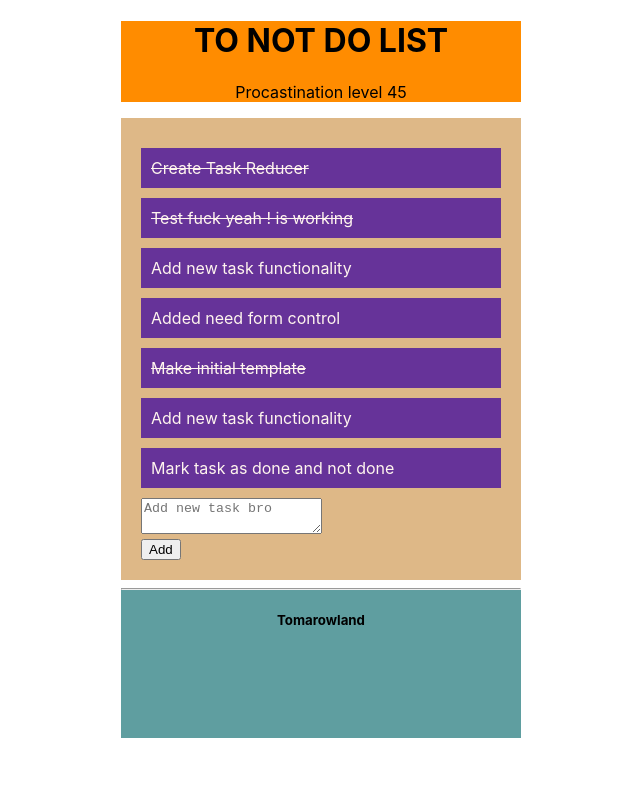
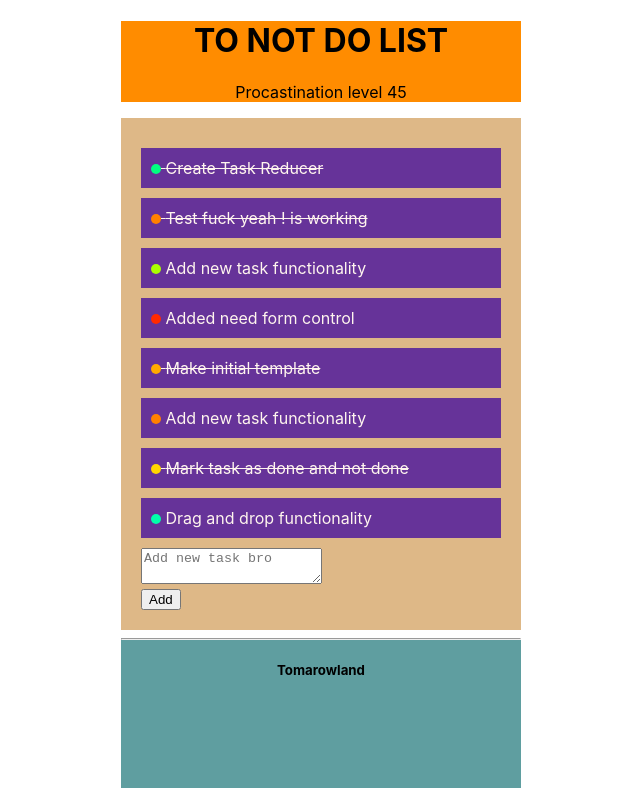
Before and after one commit to Damascan-Alex/to-not-do-list, a React (Create React App) app: page / in a window 1280 px wide. Shown: the whole page, without its empty margins (319-959 px from the left). Built offline with nearby package versions, Linux system fonts and the light colour scheme.

Commit message:
Render task color based of data from state

```diff
--- a/src/components/TaskList.jsx
+++ b/src/components/TaskList.jsx
@@ -5,8 +5,7 @@ import Task from "./task/task";
 import s from "./taskList.module.css";
 import { reduxForm, Field } from "redux-form";
 const TaskList = (props) => {
-
-  const {createNewTask} = props;
+  const { createNewTask } = props;
   let createNewTaskX = (values) => {
     createNewTask(values.addNewTask); // values same as Field names
   };
@@ -15,10 +14,9 @@ const TaskList = (props) => {
     <div>
       <div className={s.taskList}>
         {props.taskDivs.todayTasks.map((tsk) => (
-          <Task task={tsk.task} done={tsk.done} />
+          <Task task={tsk.task} done={tsk.done} importance={tsk.importance} />
         ))}
-
-      <AddTaskReduxForm onSubmit={createNewTaskX} />{" "}
+        <AddTaskReduxForm onSubmit={createNewTaskX} />{" "}
       </div>
 
       <div className={s.tomarowLand}>
@@ -29,17 +27,14 @@ const TaskList = (props) => {
   );
 };
 
-
 const AddTaskForm = ({ handleSubmit }) => {
-
   return (
     <form onSubmit={handleSubmit}>
       <div>
         <Field
-          component='textarea'
+          component="textarea"
           name="addNewTask"
           placeholder="Add new task bro"
-
         />
       </div>
       <div>
--- a/src/components/task/task.jsx
+++ b/src/components/task/task.jsx
@@ -4,9 +4,20 @@ import React from 'react';
 import s from './task.module.css'
 
 const Task = (props) => {
-return <div className={`${s.main} ${props.done ? s.done: ''}`}>{props.task}</div>
+return <div className={`${s.main} ${props.done ? s.done: ''}`}><TaskImportance importance={props.importance} /> {props.task}</div>
 }
+// this compoent takes care  of the incoming props and generate necesary color.
+const TaskImportance = (props) => {
+    const TaskColor = {
+        display: 'inline-block',
+        backgroundColor: `hsl(${props.importance*10}, 100%, 50%)`,
+        'border-radius': '50%',
+        width:'10px',
+        height: '10px'
 
+      }
+    return <div style={TaskColor} ></div>
+}
 export default Task
 
 //{`banner ${active ? "active" : ""}`}
--- a/src/redux/task-reducer.js
+++ b/src/redux/task-reducer.js
@@ -4,13 +4,14 @@ const CREATE_TASK = 'notDoTask/newTask/CREATE_TASK'
 
 let initialState= {
     todayTasks: [
-        { task: "Create Task Reducer", id: 354, importance: 1, done: true},
-        { task: "Test fuck yeah ! is working", id: 89, importance: 4 , done: true},
+        { task: "Create Task Reducer", id: 354, importance: 15, done: true},
+        { task: "Test fuck yeah ! is working", id: 89, importance: 3 , done: true},
+        { task: "Add new task functionality", id: 79, importance: 8 , done: false },
+        { task: "Added need form control", id: 79, importance:  1 , done: false },
+        { task: "Make initial template", id: 79, importance: 4, done: true },
         { task: "Add new task functionality", id: 79, importance: 3 , done: false },
-        { task: "Added need form control", id: 79, importance:  3 , done: false },
-        { task: "Make initial template", id: 79, importance: 3, done: true },
-        { task: "Add new task functionality", id: 79, importance: 3 , done: false },
-        { task: "Mark task as done and not done ", id: 79, importance: 5, done: false },
+        { task: "Mark task as done and not done ", id: 79, importance: 5, done: true },
+        { task: "Drag and drop functionality", id: 79, importance: 16, done: false },
       ],
     tomarowTask: [],
 }
```
